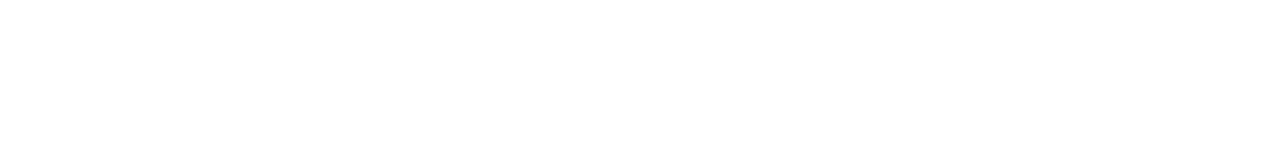
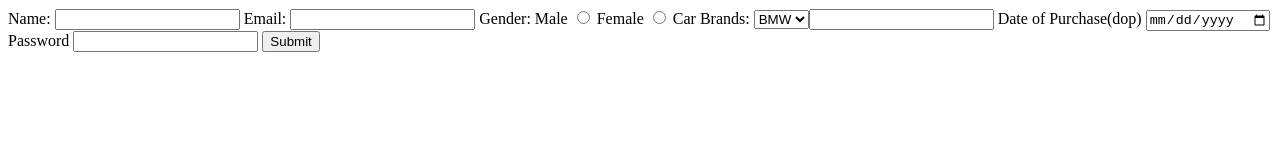
Before and after one commit to acciojob/car-insurance-form-ajaykumar361, a website: page main.html in a window 1280 px wide. Drawn offline with Linux system fonts and the light colour scheme.

Commit message:
created a submission

```diff
--- a/main.html
+++ b/main.html
@@ -8,6 +8,37 @@
 
 <body>
 	<!-- the entire body must be written by student -->
+	<for method="post">
+		<label for="name">Name:</label>
+		<input type="text" id="name" required>
+
+		<label for="email">Email:</label>
+		<input type="email" id="Email" required>
+
+		<label>Gender:</label>
+		<label for="gender_m">Male</label>
+		<input type="radio" id="gender_m" name="gender" required>
+		<label for="gender_f">Female</label>
+		<input type="radio" id="gender_f" name="gemmder" required>
+
+		<label type="cars">Car Brands:</label>
+		<select name="car" id="cars">
+				<option value="BMW">BMW</option>
+		<option value="TATA">TATA</option>
+		<option value="AUDI">AUDI</option>
+
+			<label for="carage">Car Age</label>
+			<input type="number" id="carage" required>
+
+			<label for="dop">Date of Purchase(dop)</label>
+			<input type="date" id="dop" required>
+
+			<label for="password">Password</label>
+			<input type="password" id="password" required>
+
+			<button type="submit">Submit</button>
+
+</select>
     <script type="text/javascript" src="./script.js">
 </script>
 
```
